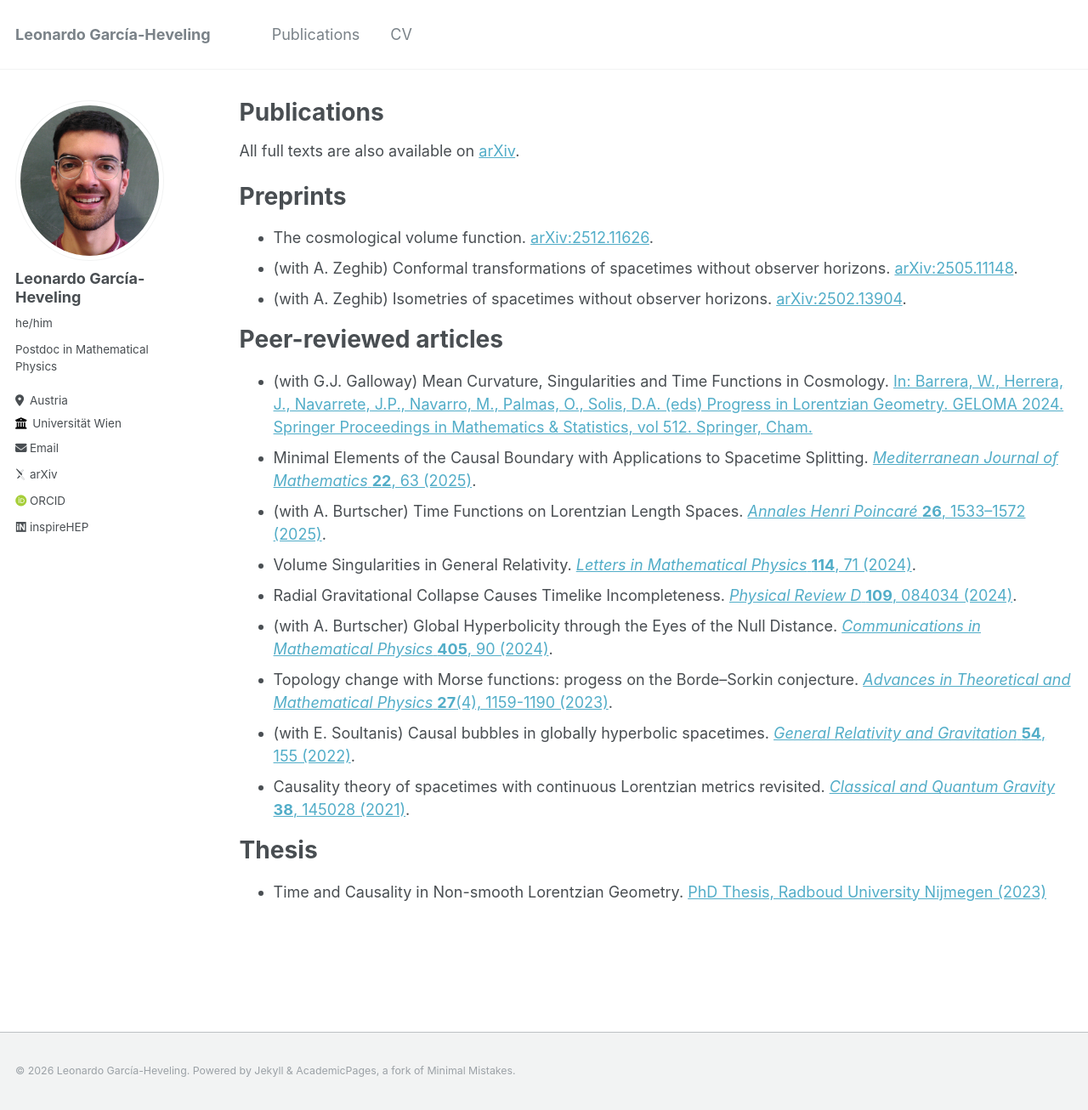
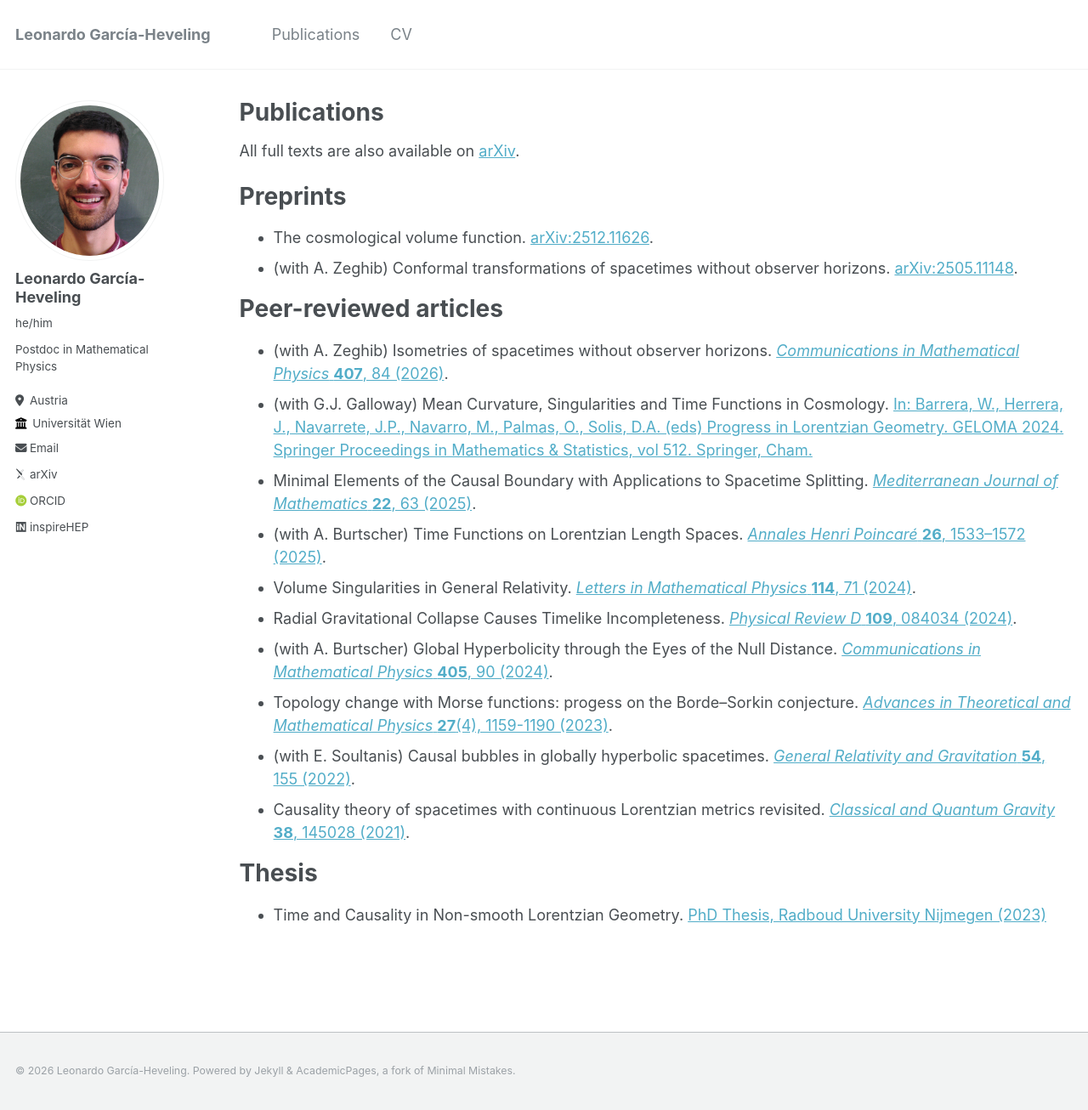
Before and after one commit to LeoGarciaHeveling/LeoGarciaHeveling.github.io, a Jekyll site: the page built from _pages/publications.md, in a window 1280 px wide and 1306 px high. Shown: the whole window at 85% size. Built offline with Jekyll 4.4.1, drawn with Linux system fonts in a browser that asks for light colours; some web fonts are replaced.

Commit message:
Update publications.md

```diff
--- a/_pages/publications.md
+++ b/_pages/publications.md
@@ -13,10 +13,10 @@ Preprints
 ===
 * The cosmological volume function. [arXiv:2512.11626](https://doi.org/10.48550/arXiv.2512.11626).
 * (with A. Zeghib) Conformal transformations of spacetimes without observer horizons. [arXiv:2505.11148](https://doi.org/10.48550/arXiv.2505.11148).
-* (with A. Zeghib) Isometries of spacetimes without observer horizons. [arXiv:2502.13904](https://doi.org/10.48550/arXiv.2502.13904).
 
 Peer-reviewed articles
 ===
+* (with A. Zeghib) Isometries of spacetimes without observer horizons. [<i>Communications in Mathematical Physics</i> <b>407</b>, 84 (2026)](https://doi.org/10.1007/s00220-026-05569-6).
 * (with G.J. Galloway) Mean Curvature, Singularities and Time Functions in Cosmology. [In: Barrera, W., Herrera, J., Navarrete, J.P., Navarro, M., Palmas, O., Solis, D.A. (eds) Progress in Lorentzian Geometry. GELOMA 2024. Springer Proceedings in Mathematics & Statistics, vol 512. Springer, Cham.](https://doi.org/10.1007/978-3-031-99212-4_8)
 * Minimal Elements of the Causal Boundary with Applications to Spacetime Splitting. [<i>Mediterranean Journal of Mathematics</i> <b>22</b>, 63 (2025)](https://doi.org/10.1007/s00009-025-02832-3).
 * (with A. Burtscher) Time Functions on Lorentzian Length Spaces. [<i>Annales Henri Poincaré</i> <b>26</b>, 1533–1572 (2025)](https://doi.org/10.1007/s00023-024-01461-y).
```
